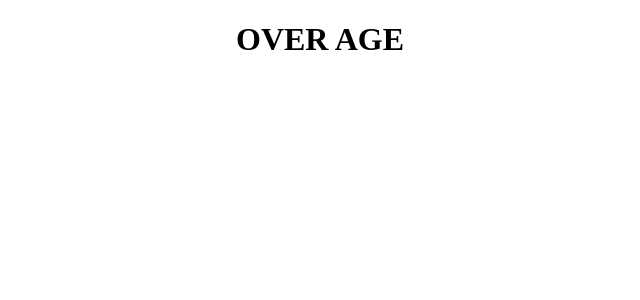
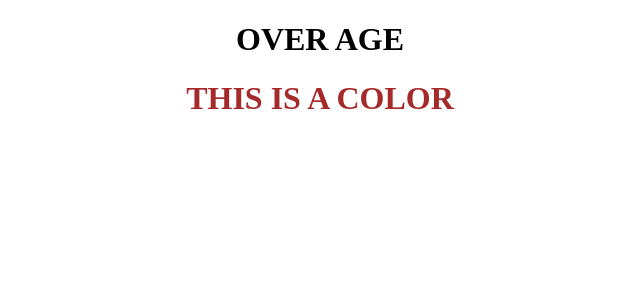
Before and after one commit to AshwanthramKL/react-notes, a React (Create React App) app: page / in a window 1280 px wide. Shown: the top 300 px of the page, without its empty margins (320-960 px from the left). Built offline with nearby package versions, Linux system fonts and the light colour scheme.

Commit message:
condiitional rendering with &&

```diff
--- a/src/App.js
+++ b/src/App.js
@@ -1,12 +1,15 @@
 import "./App.css";
-
 
 function App() {
   const age = 19;
+  const isGreen = false;
 
   return (
     <div className="App">
-      {age > 18? <h1>OVER AGE</h1> : <h1>UNDER AGE</h1>}
+      {age > 18 ? <h1>OVER AGE</h1> : <h1>UNDER AGE</h1>}
+      <h1 style={{ color: isGreen ? "green" : "brown" }}> THIS IS A COLOR</h1>
+
+      {isGreen && <button>This is a button</button>}
     </div>
   );
 }
```
